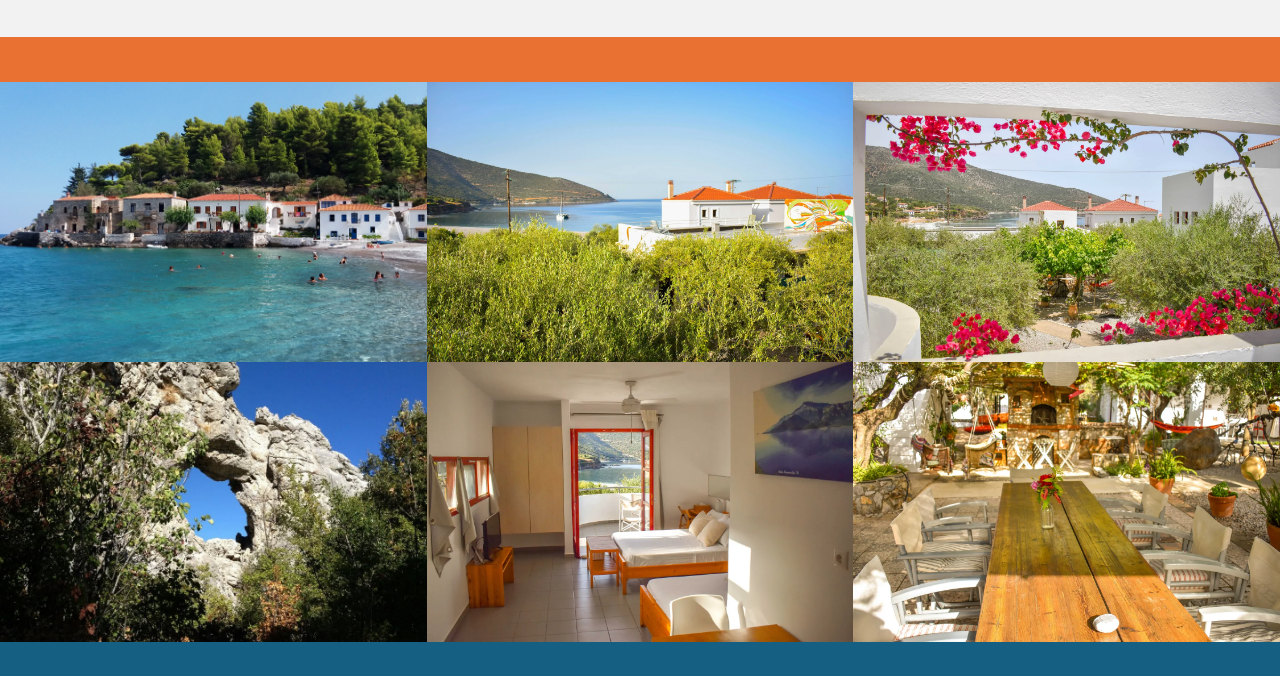
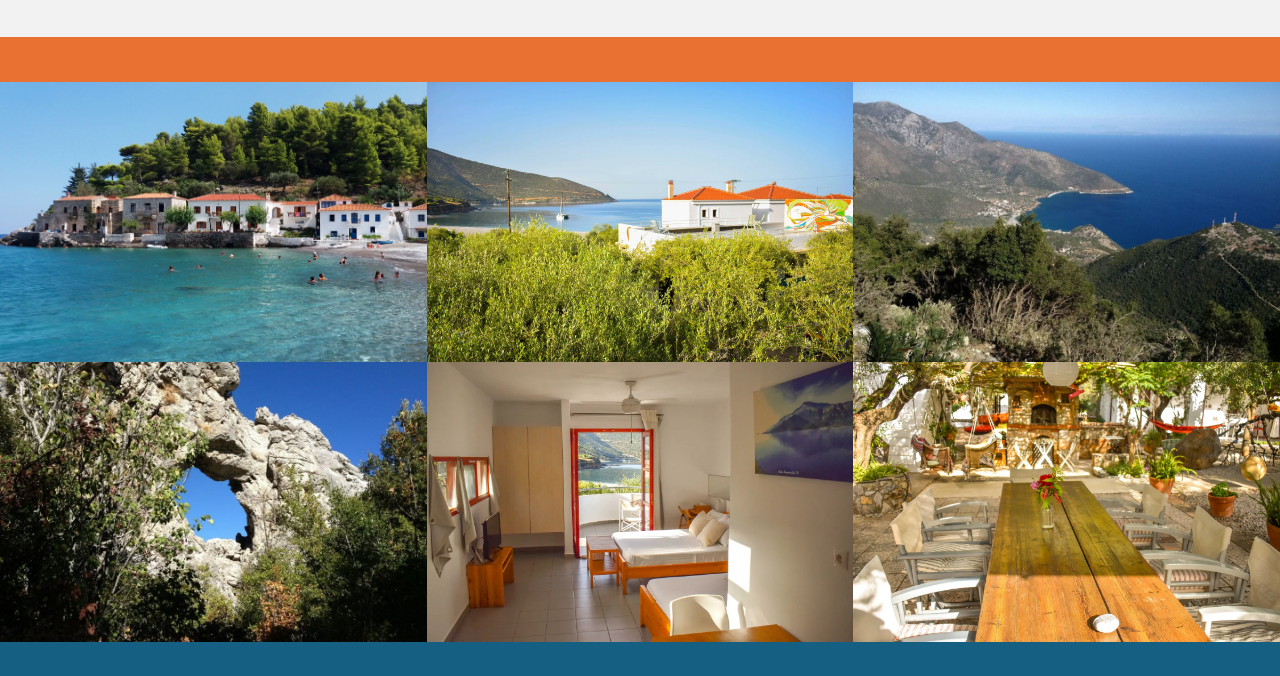
Before and after one commit to lovewue/bruce-website, a plain HTML site: page retreats.html in a window 1280 px wide. Shown: the part 2918-3594 px from the top of the page. Drawn offline with Linux system fonts and the light colour scheme.

Commit message:
retreats

```diff
--- a/retreats.html
+++ b/retreats.html
@@ -123,7 +123,7 @@
   <div class="retreat-gallery">
     <img src="images/retreat-beach.webp" alt="Kyparissi beach and bay">
     <img src="images/retreat-coast.webp" alt="Turquoise water along the Kyparissi coastline">
-    <img src="images/retreat-village-tree.webp" alt="Kyparissi village seen from under an olive tree">
+    <img src="images/retreat-view5.jpg" alt="Kyparissi village seen from under an olive tree">
     <img src="images/retreat-rockarch.jpg" alt="A natural rock arch near Kyparissi">
     <img src="images/retreat-room.webp" alt="A bright, simple room at Kyfanta Hotel with sea view">
     <img src="images/retreat-breakfast.webp" alt="Breakfast table in a Greek courtyard">
```
Also changed, not shown: images/retreat-view5.jpg (added).
